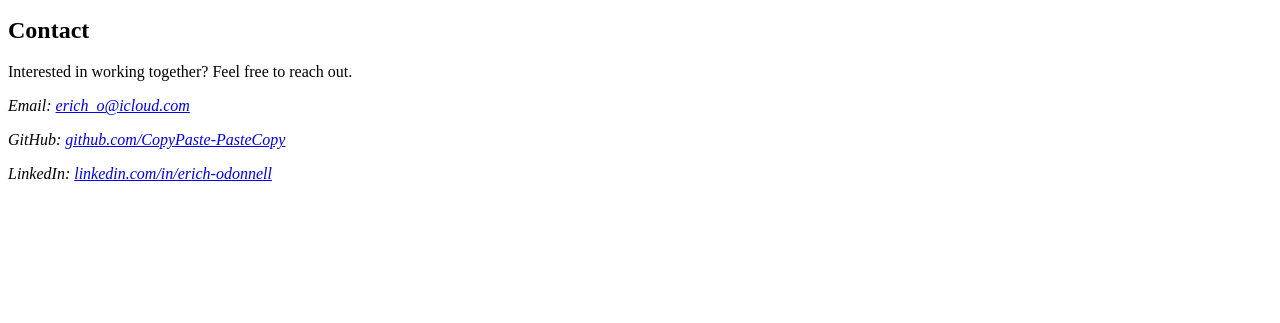
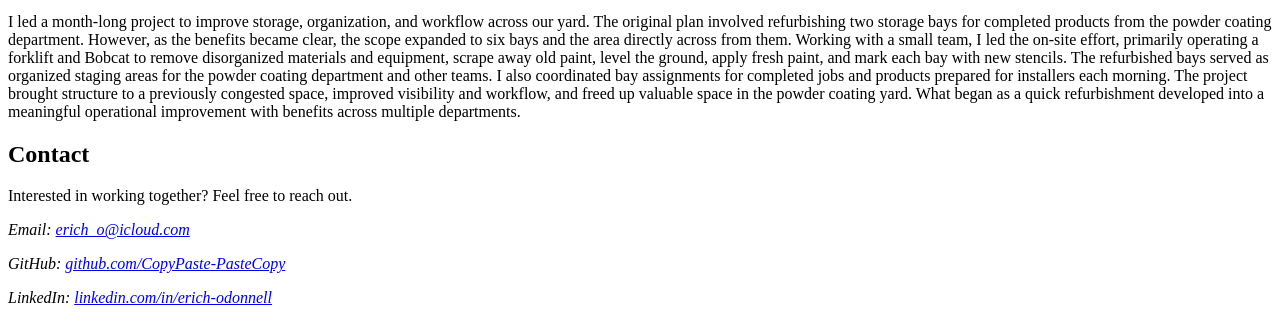
Before and after one commit to CopyPaste-PasteCopy/Portfolio-v2.0, a plain HTML site: page index.html in a window 1280 px wide. Shown: the part 2747-3070 px from the top of the page. Before the commit the page ends 2946 px from the top, so only its background shows below. Drawn offline with Linux system fonts and the light colour scheme.

Commit message:
Add project description for storage bay refurbishment
Added a paragraph detailing a project on storage and workflow improvements in the yard.

```diff
--- a/index.html
+++ b/index.html
@@ -176,6 +176,12 @@
                         <img src="images/nef-bay8.png" alt="Picture of Storage Bays and Forklift">
                         <img src="images/nef-bay9.png" alt="Picture of Bay HW, 3, 4 and 5.">
                     </div>
+                    <p>I led a month-long project to improve storage, organization, and workflow across our yard.
+                    The original plan involved refurbishing two storage bays for completed products from the powder coating department. However, as the benefits became clear, the scope expanded to six bays and the area directly across from them.
+                    Working with a small team, I led the on-site effort, primarily operating a forklift and Bobcat to remove disorganized materials and equipment, scrape away old paint, level the ground, apply fresh paint, and mark each bay with new stencils.
+                    The refurbished bays served as organized staging areas for the powder coating department and other teams. I also coordinated bay assignments for completed jobs and products prepared for installers each morning.
+                    The project brought structure to a previously congested space, improved visibility and workflow, and freed up valuable space in the powder coating yard.
+                    What began as a quick refurbishment developed into a meaningful operational improvement with benefits across multiple departments.<p>
             </section>
         <!-- Contact -->
             <section id="contact">
```
